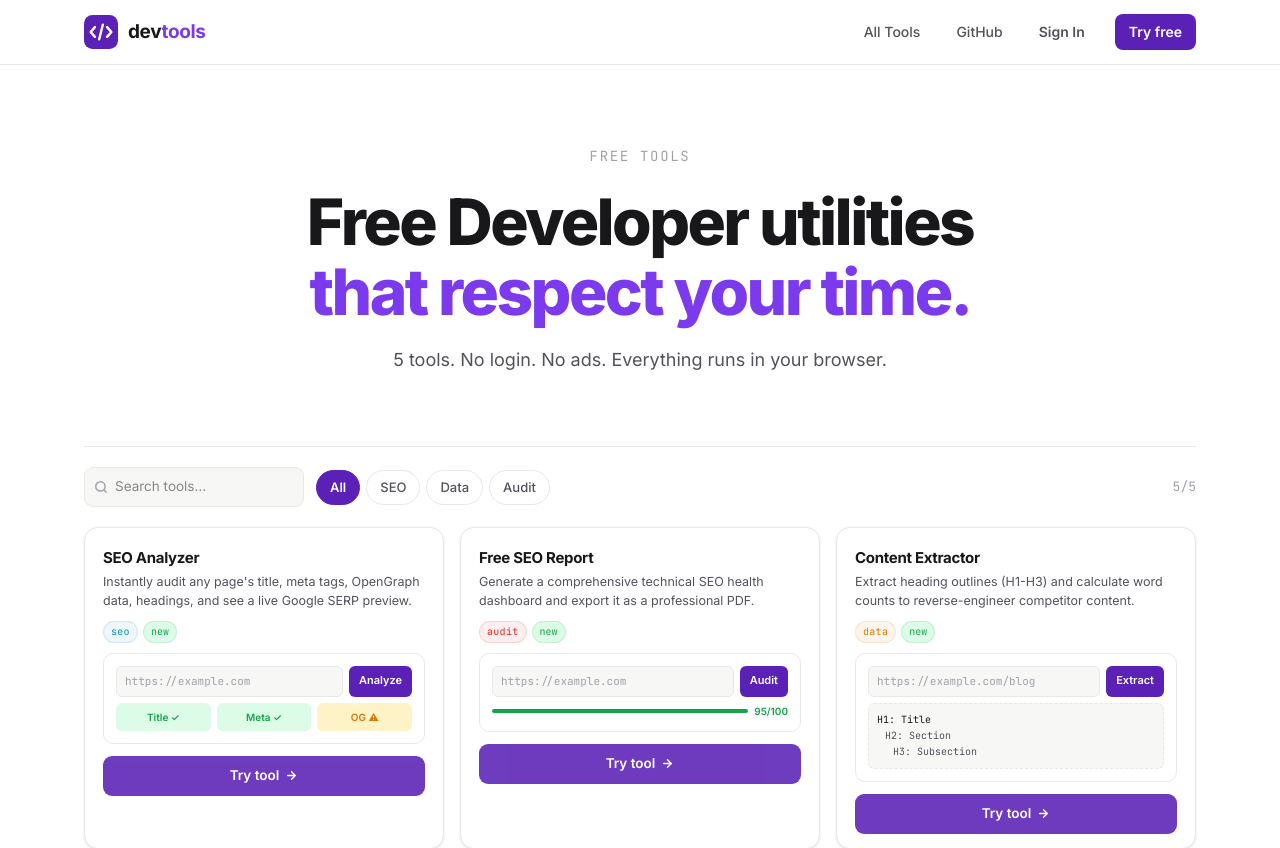
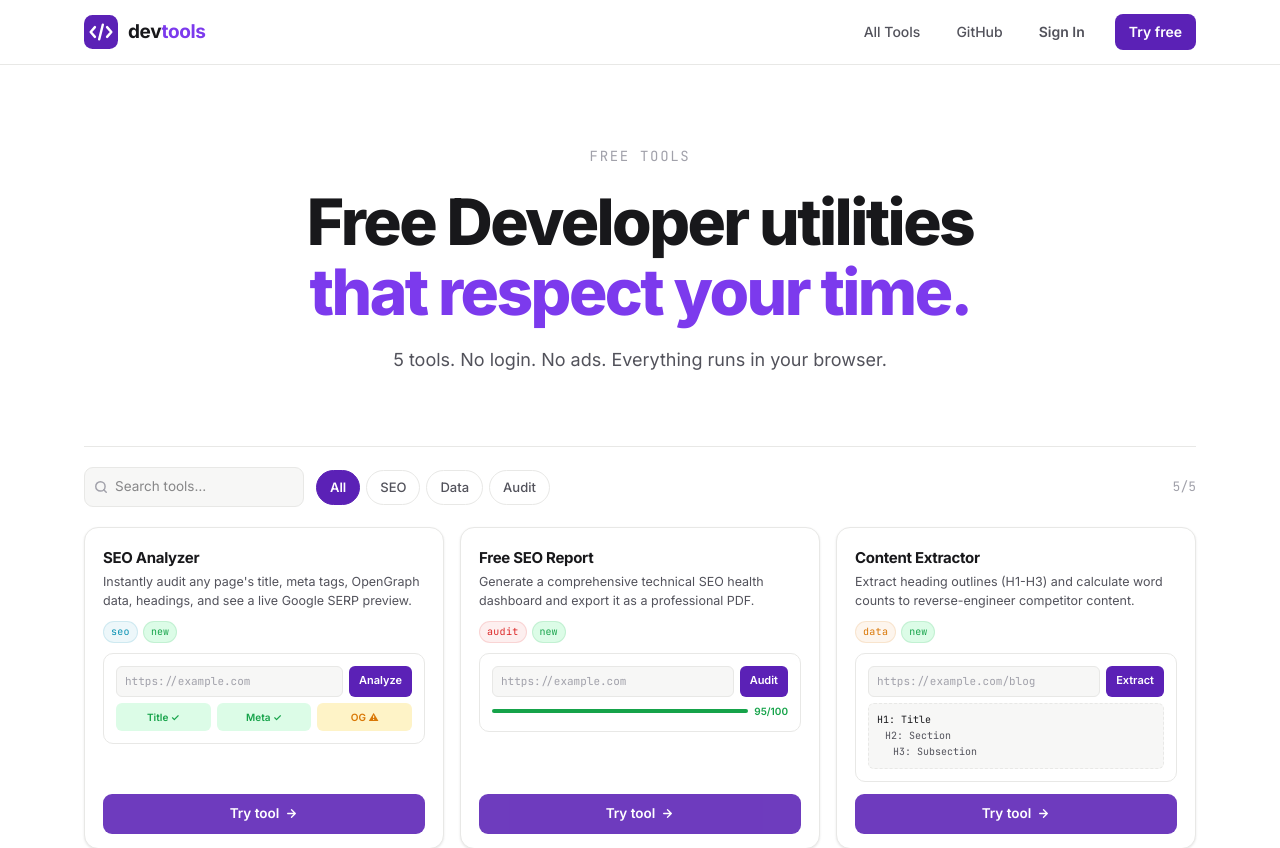
Before and after one commit to UvanAdhithya/MicroSAAS, a Next.js app: page / in a window 1280 px wide. Shown: the top 848 px of the page. Built offline with nearby package versions, Linux system fonts and the light colour scheme; no server answers.

Commit message:
feat: fix "try tool" widget alignment

```diff
--- a/src/app/page.tsx
+++ b/src/app/page.tsx
@@ -268,6 +268,7 @@ function ToolCard({ tool }: { tool: Tool }) {
         color: "white", background: "var(--accent)", borderRadius: 9,
         textDecoration: "none", transition: "opacity 0.15s",
         opacity: hovered ? 1 : 0.88,
+        marginTop: "auto",
       }}>
         Try tool
         <svg width="13" height="13" viewBox="0 0 24 24" fill="none" stroke="currentColor" strokeWidth="2.5" strokeLinecap="round" strokeLinejoin="round">
```
